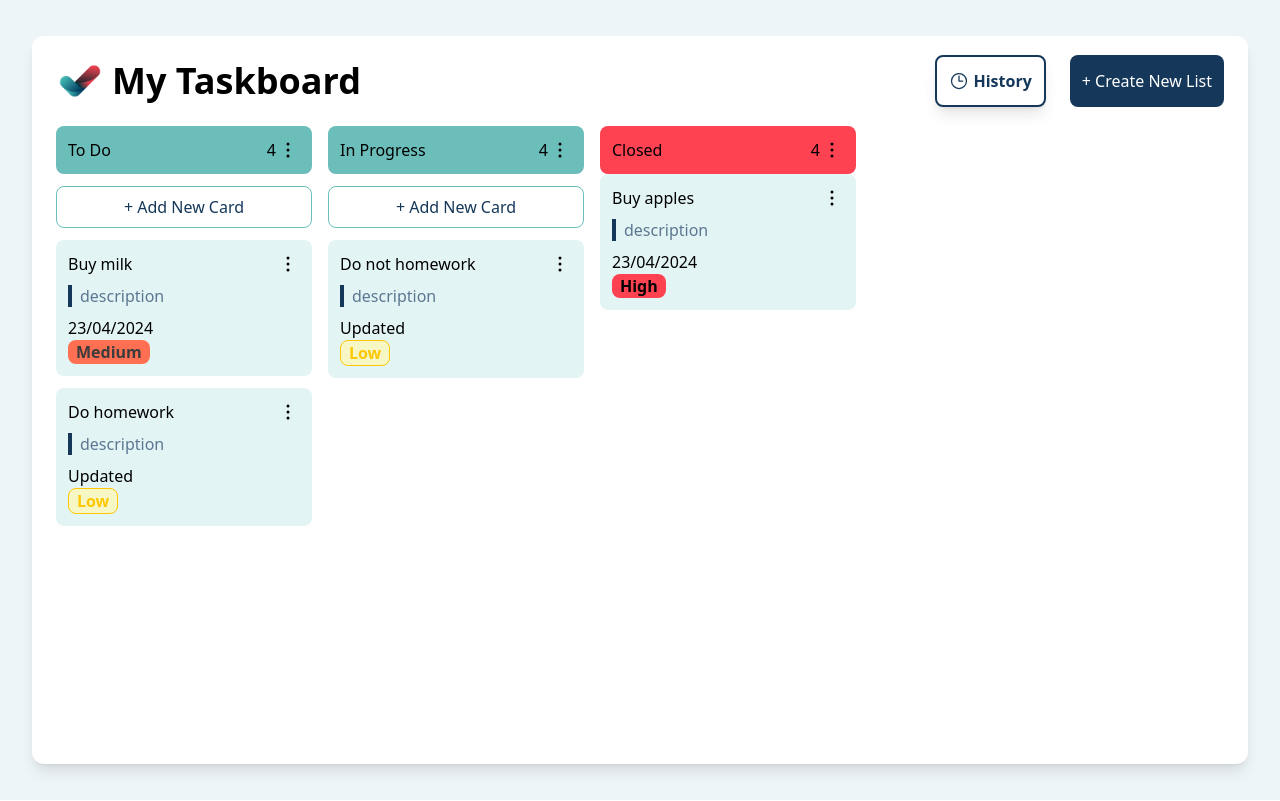
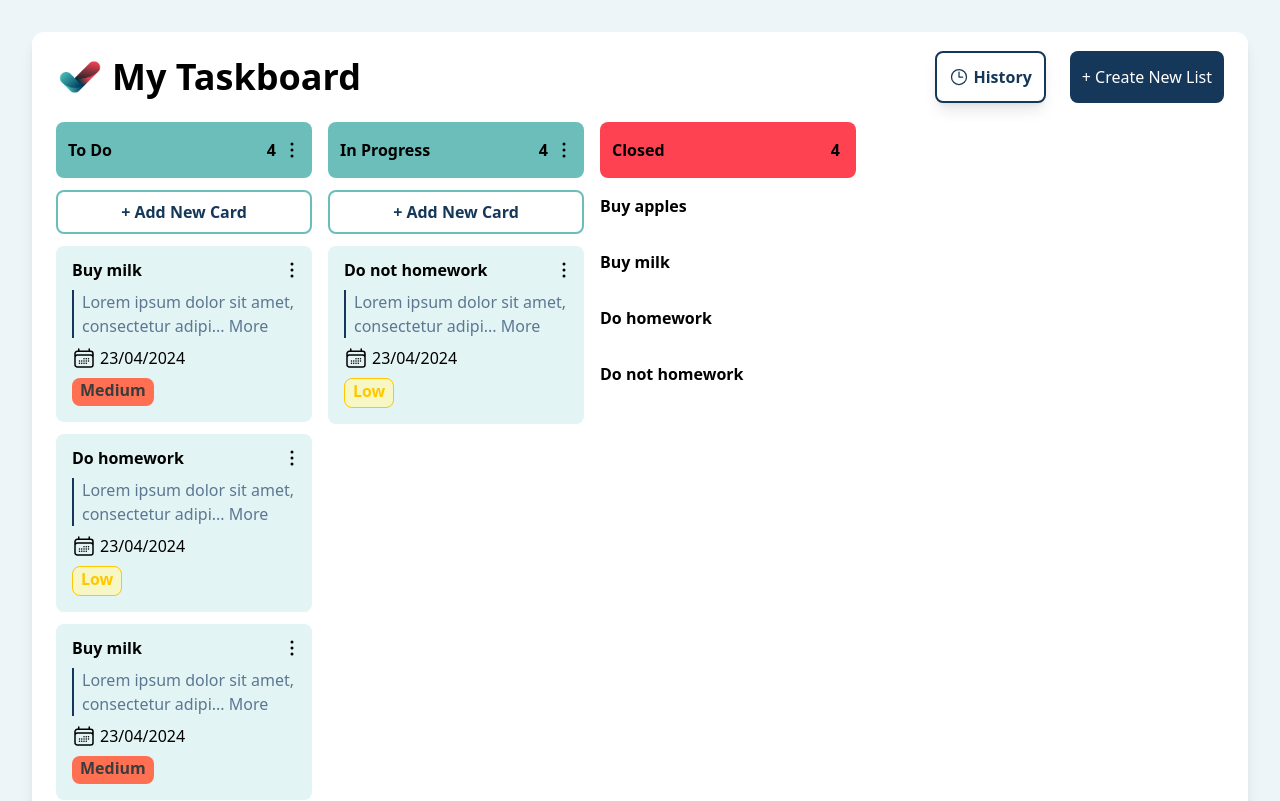
Before and after one commit to Arseniia-Damaksina/React-App, a React (Vite) app in the folder client/: page / in a window 1280 px wide. Shown: the top 801 px of the page. Built offline with nearby package versions, Linux system fonts and the light colour scheme.

Commit message:
added taskarea, taskcolumn and task styling

```diff
--- a/client/src/App.jsx
+++ b/client/src/App.jsx
@@ -3,7 +3,7 @@ import TaskArea from "./components/TaskArea";
 
 function App() {
   return (
-    <div className="w-full h-screen flex justify-center items-center bg-background">
+    <div className="w-full h-fit flex justify-center items-center bg-background">
       <TaskArea />
     </div>
   );
--- a/client/src/components/AddTaskButton.tsx
+++ b/client/src/components/AddTaskButton.tsx
@@ -2,8 +2,8 @@ import React from "react";
 
 const AddTaskButton: React.FC = () => {
   return (
-    <button className="p-2 my-3 border border-tertiary rounded-lg bg-white">
-      <span className="text-secondary">+ Add New Card</span>
+    <button className="p-2 my-3 border-2 border-tertiary rounded-lg bg-white text-secondary font-semibold">
+      + Add New Card
     </button>
   );
 };
--- a/client/src/components/AddTasklistButton.tsx
+++ b/client/src/components/AddTasklistButton.tsx
@@ -2,8 +2,8 @@ import React from "react";
 
 const AddTasklistButton: React.FC = () => {
   return (
-    <button className="p-3 rounded-lg bg-secondary">
-      <span className="text-white">+ Create New List</span>
+    <button className="p-3 rounded-lg bg-secondary text-white">
+      + Create New List
     </button>
   );
 };
--- a/client/src/components/Task.tsx
+++ b/client/src/components/Task.tsx
@@ -1,8 +1,9 @@
 import React from "react";
 import { TaskType } from "../types/types";
+import { CalendarDaysIcon } from "@heroicons/react/24/outline";
 import TaskMenu from "./TaskMenu";
 
-const Task: React.FC<{ task: TaskType}> = ({task}) => {
+const Task: React.FC<{ task: TaskType }> = ({ task }) => {
   const getPriorityColor = (priority: string): string => {
     switch (priority) {
       case "Low":
@@ -17,22 +18,27 @@ const Task: React.FC<{ task: TaskType}> = ({task}) => {
   };
 
   return (
-        <div className="mb-3 p-3 rounded-lg bg-tertiaryLight">
+    <div className="mb-3 pt-3 pb-4 pl-4 pr-2 rounded-lg bg-tertiaryLight">
       <div className="w-full flex justify-between">
-                <span>{task.name}</span>
+        <p className="font-bold">{task.name}</p>
         <TaskMenu />
       </div>
-            <div className="my-2">
-               <span className="text-secondaryVariant border-l-4 border-secondary pl-2">{task.description}</span>
+      <p className="text-secondaryVariant my-2 border-l-2 border-secondary pl-2">
+        {task.description.slice(0, 45) + "... More"}
+      </p>
+      <div className="flex mb-2">
+        <CalendarDaysIcon className="h-6 w-6 mr-1"/>
+       <span>{task.dueDate}</span>
         </div>
-            <div>
-                {task.dueDate}
-            </div>
-            <div className={`w-fit px-2 flex justify-center rounded-lg  font-semibold ${getPriorityColor(task.priority)}`}>
+      <div
+        className={`w-fit px-2 pb-1 flex justify-center rounded-lg  font-semibold ${getPriorityColor(
+          task.priority
+        )}`}
+      >
         <span className="font-semibold">{task.priority}</span>
       </div>
     </div>
-    )
-}
+  );
+};
 
-export default Task
+export default Task;
--- a/client/src/components/TaskArea.tsx
+++ b/client/src/components/TaskArea.tsx
@@ -19,7 +19,7 @@ const tasklists = [
 
 const TaskArea: React.FC = () => {
   return (
-    <div className="w-9/10 h-9/10 rounded-large bg-white shadow-lg">
+    <div className="w-9/10 h-full my-8 rounded-large bg-white shadow-lg">
       <Header />
       <div className="flex mx-6">
         {tasklists.map((tasklist) => {
--- a/client/src/components/TaskColumn.tsx
+++ b/client/src/components/TaskColumn.tsx
@@ -1,69 +1,185 @@
 import React from "react";
 import { Tasklist } from "../types/types";
+import {
+  Accordion,
+  AccordionHeader,
+  AccordionBody,
+} from "@material-tailwind/react";
+import { CalendarDaysIcon } from "@heroicons/react/24/outline";
 import TaskMenu from "./TaskMenu";
 import Task from "./Task";
 import AddTaskButton from "./AddTaskButton";
 
+const TaskColumn: React.FC<{ tasklist: Tasklist }> = ({ tasklist }) => {
+  const [open, setOpen] = React.useState<number | null>(null);
 
-const TaskColumn: React.FC<{ tasklist: Tasklist }> = ({tasklist}) => {
+  const getPriorityColor = (priority: string): string => {
+    switch (priority) {
+      case "Low":
+        return "bg-yellowPriority text-yellowSecondary border border-yellowSecondary";
+      case "Medium":
+        return "bg-primaryVariant text-coolBlack";
+      case "High":
+        return "bg-primary text-black";
+      default:
+        return "bg-gray-200";
+    }
+  };
+
   const tudu = [
     {
       id: 1,
       name: "Buy milk",
-          description: "description",
+      description:
+        "Lorem ipsum dolor sit amet, consectetur adipiscing elit. Vestibulum aliquam tellus et felis vehicula facilisis.",
       dueDate: "23/04/2024",
       priority: "Medium",
       taskListId: 1,
-          tasklist: "To Do"
+      tasklist: "To Do",
     },
     {
       id: 2,
       name: "Do homework",
-          description: "description",
-          dueDate: "Updated",
+      description:
+        "Lorem ipsum dolor sit amet, consectetur adipiscing elit. Vestibulum aliquam tellus et felis vehicula facilisis.",
+      dueDate: "23/04/2024",
       priority: "Low",
       taskListId: 2,
-          tasklist: "To Do"
+      tasklist: "To Do",
     },
     {
       id: 3,
       name: "Do not homework",
-          description: "description",
-          dueDate: "Updated",
+      description: "Lorem ipsum dolor sit amet, consectetur adipiscing elit",
+      dueDate: "23/04/2024",
       priority: "Low",
       taskListId: 2,
-          tasklist: "In Progress"
+      tasklist: "In Progress",
     },
     {
       id: 4,
       name: "Buy apples",
-          description: "description",
+      description: "Vestibulum aliquam tellus et felis vehicula facilisis.",
       dueDate: "23/04/2024",
       priority: "High",
       taskListId: 1,
-          tasklist: "Closed"
+      tasklist: "Closed",
+    },
+    {
+      id: 5,
+      name: "Buy milk",
+      description:
+        "Lorem ipsum dolor sit amet, consectetur adipiscing elit. Vestibulum aliquam tellus et felis vehicula facilisis.",
+      dueDate: "23/04/2024",
+      priority: "Medium",
+      taskListId: 1,
+      tasklist: "To Do",
+    },
+    {
+      id: 6,
+      name: "Buy milk",
+      description:
+        "Lorem ipsum dolor sit amet, consectetur adipiscing elit. Vestibulum aliquam tellus et felis vehicula facilisis.",
+      dueDate: "23/04/2024",
+      priority: "Medium",
+      taskListId: 1,
+      tasklist: "To Do",
+    },
+    {
+      id: 7,
+      name: "Buy milk",
+      description:
+        "Lorem ipsum dolor sit amet, consectetur adipiscing elit. Vestibulum aliquam tellus et felis vehicula facilisis.",
+      dueDate: "23/04/2024",
+      priority: "Medium",
+      taskListId: 1,
+      tasklist: "Closed",
+    },
+    {
+      id: 8,
+      name: "Do homework",
+      description:
+        "Lorem ipsum dolor sit amet, consectetur adipiscing elit. Vestibulum aliquam tellus et felis vehicula facilisis.",
+      dueDate: "23/04/2024",
+      priority: "Low",
+      taskListId: 2,
+      tasklist: "Closed",
+    },
+    {
+      id: 9,
+      name: "Do not homework",
+      description: "Lorem ipsum dolor sit amet, consectetur adipiscing elit",
+      dueDate: "23/04/2024",
+      priority: "Low",
+      taskListId: 2,
+      tasklist: "Closed",
     },
   ];
-    const tasks = tudu.filter((task) => task.tasklist === tasklist.title)
+  const tasks = tudu.filter((task) => task.tasklist === tasklist.title);
+
+  const handleOpen = (value: number) =>{
+    setOpen((prev) => (prev === value ? null : value));
+  }
 
   return (
     <div className="w-64 flex flex-col mr-4">
-            <div className={`flex justify-between p-3 rounded-lg ${tasklist.title === "Closed" ? "bg-primary" : "bg-tertiary"}`}>
-                <span>{tasklist.title}</span>
+      {tasklist.title !== "Closed" ? (
+        <>
+          <div className="flex justify-between py-4 pl-3 pr-2 rounded-lg bg-tertiary">
+            <p className="font-bold">{tasklist.title}</p>
             <div className="flex items-center">
-                  <span>4</span>
+              <span className="font-bold pr-1">4</span>
               <TaskMenu />
             </div>
           </div>
-            {tasklist.title !== "Closed" && <AddTaskButton />}
+          <AddTaskButton />
           <div>
             {tasks.map((task) => {
-                    return <Task key={task.id} task={task} />
-                })
-                }
+              return <Task key={task.id} task={task} />;
+            })}
+          </div>
+        </>
+      ) : (
+        <>
+          <div className="flex justify-between py-4 pl-3 pr-2 rounded-lg bg-primary">
+            <p className="font-bold">{tasklist.title}</p>
+            <div className="flex items-center">
+              <span className="font-bold pr-2">4</span>
             </div>
           </div>
-    )
-}
+          <div>
+            {tasks.map((task) => {
+              return (
+                <Accordion key={task.id} className="h-min">
+                  <AccordionHeader onClick={() => handleOpen(task.id)}>
+                    {task.name}
+                  </AccordionHeader>
+                  {open === task.id && (
+                    <AccordionBody className="block">
+                      <p className="text-secondaryVariant my-2 border-l-2 border-secondary pl-2">
+                        {task.description.slice(0, 45) + "... More"}
+                      </p>
+                      <div className="flex mb-2">
+                        <CalendarDaysIcon className="h-6 w-6 mr-1" />
+                        <span>{task.dueDate}</span>
+                      </div>
+                      <div
+                        className={`w-fit px-2 pb-1 flex justify-center rounded-lg  font-semibold ${getPriorityColor(
+                          task.priority
+                        )}`}
+                      >
+                        <span className="font-semibold">{task.priority}</span>
+                      </div>
+                    </AccordionBody>
+                  )}
+                </Accordion>
+              );
+            })}
+          </div>
+        </>
+      )}
+    </div>
+  );
+};
 
 export default TaskColumn;
```
Also changed, not shown: 1 other file (tests, documents, lock files or other folders). Lines whose indentation alone changed are shown as unchanged.
